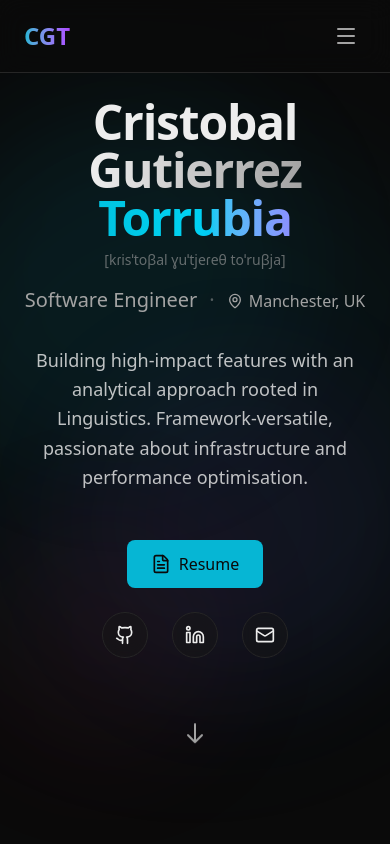
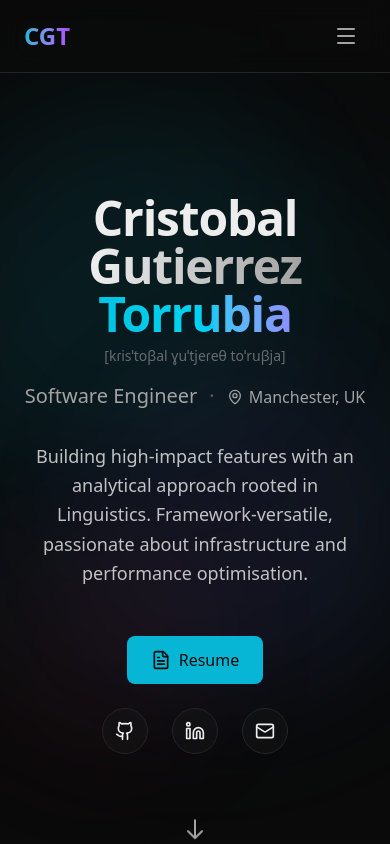
Before and after one commit to cgtorrubia/portfolio, a Next.js app: page / in a window 390 px wide. Built offline with nearby package versions, Linux system fonts and the light colour scheme.

Commit message:
Fix device navigator snap

```diff
--- a/src/app/page.tsx
+++ b/src/app/page.tsx
@@ -11,7 +11,7 @@ export default function Home() {
     <div className="bg-background text-foreground relative">
       <BackgroundBlobs />
       <Sidebar />
-      <main className="snap-y snap-proximity h-dvh overflow-y-auto scroll-smooth pt-20 lg:pt-0 lg:pl-16">
+      <main className="snap-y snap-proximity h-dvh overflow-y-auto scroll-smooth pt-24 lg:pt-0 lg:pl-16 scroll-pt-24 lg:scroll-pt-0">
         <Hero />
         <AboutSkills />
         <Experience />
```
